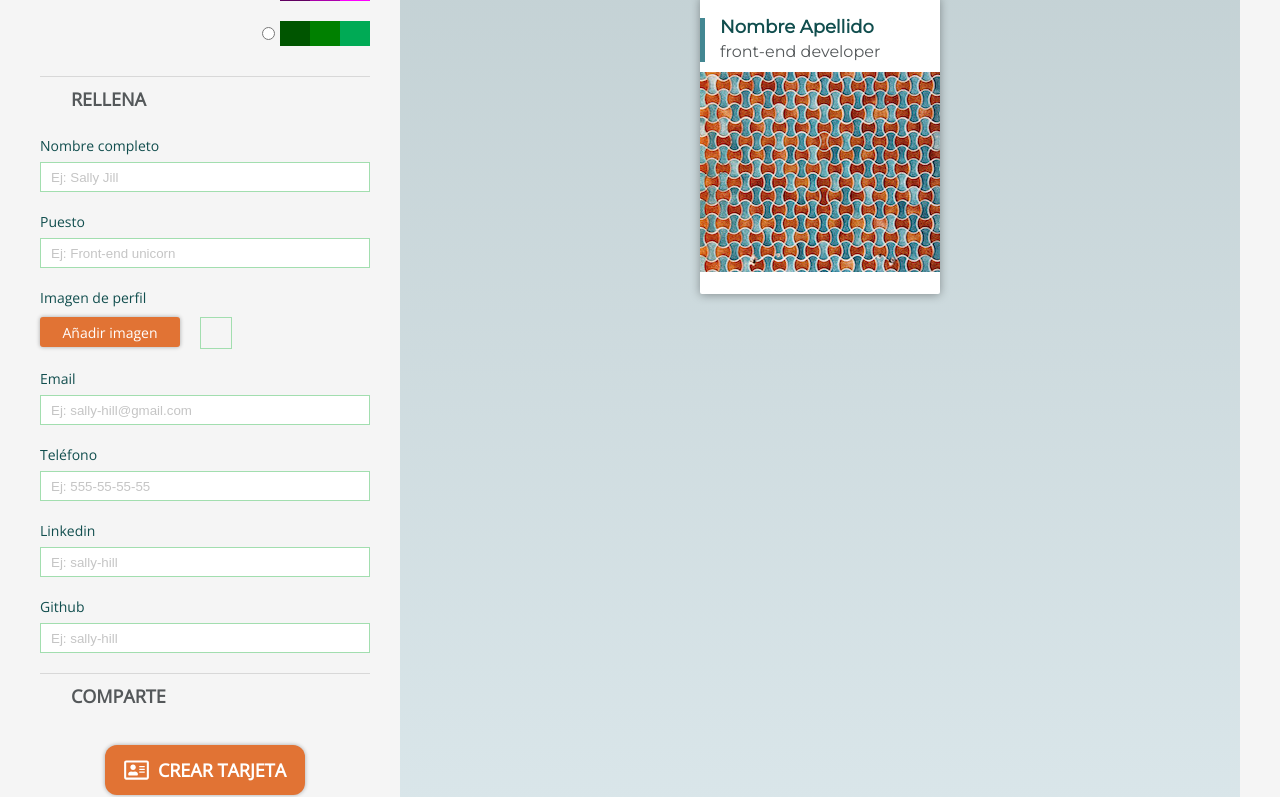
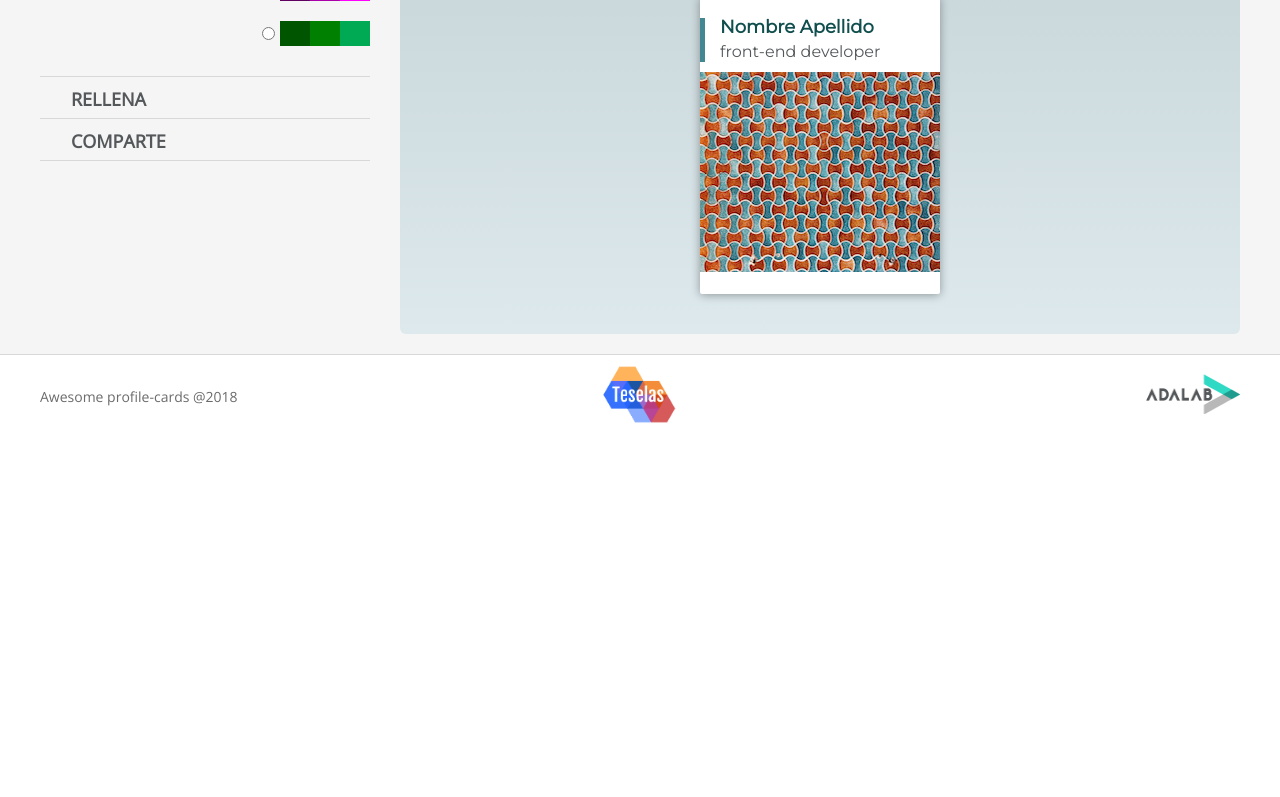
Before and after one commit to Adalab/project-g-m3-splice-girls, a React (Create React App) app: page / in a window 1280 px wide. Shown: the part 369-1166 px from the top of the page. After the commit the page ends 808 px from the top, so only its background shows below. Built offline with nearby package versions, Linux system fonts and the light colour scheme.

Commit message:
collapsables sin funcionar el segundo click

```diff
--- a/src/App.js
+++ b/src/App.js
@@ -20,7 +20,7 @@
             github:'',
         },
         visible : false,
-        selectedCollap: ''
+        selectedCollap: 'design'
         };
 
         this.handleChangeState = this.handleChangeState.bind(this);
--- a/src/components/FormOptDesign.js
+++ b/src/components/FormOptDesign.js
@@ -4,12 +4,12 @@
 
 class FormOptDesing extends React.Component {
     render() {
-        console.log(this.props.selectedCollap ==="design")
+        console.log(this.props.selectedCollap)
         return (
             <fieldset className="design--card">
                 <legend className="hidden">diseña</legend>
                 <h2 className=" design__title design__title2 js__title--form"  id="design"  onClick={this.props.changeCollap}>{this.props.title}</h2>
-                {((this.props.selectedCollap ==="design") && this.props.visible) ||
+                {!((this.props.selectedCollap ==="design") && !this.props.visible) ||
                 <div className="desing__form--container">
                     <div className="design__form ">
                         <h3 className="colors__title">colores</h3>
--- a/src/components/FormOptFill.js
+++ b/src/components/FormOptFill.js
@@ -8,7 +8,7 @@
             <fieldset className="fill--card">
                 <legend className="hidden">rellena</legend>
                 <h2 className="fill__title js__title--form" id="fill" onClick={this.props.changeCollap}>rellena</h2>
-                {(this.props.selectedCollap === 'fill') && !this.props.visible ||
+                {!(this.props.selectedCollap === 'fill') && !this.props.visible ||
                 <div className="fill__form drop-down">
                     <div className="fill__box--name">
                         <label className="fill_name" htmlFor="name">nombre completo</label>
--- a/src/components/FormOptShare.js
+++ b/src/components/FormOptShare.js
@@ -7,7 +7,8 @@
         return (
             <div className="share--card">
                 <div className="share__box">
-                    <h2 className="share__title js__title--form" id="share">comparte</h2>
+                    <h2 className="share__title js__title--form" id="share" onClick={this.props.changeCollap}>comparte</h2>
+                    {!((this.props.selectedCollap === 'share') && !this.props.visible) ||
                         <div className="share__form drop-down">
                             <div className="create__button-container">
                                 <button type="submit" className="create__button">
@@ -21,7 +22,8 @@
                                         <img src={twitterIcon} className="twitter__icon" alt="twitter-icon" />Compartir en twitter</a>
                                 </div>
                             </div>
-                    </div>
+                        </div>}
+
                 </div>
             </div>
         );
--- a/src/components/FormOption.js
+++ b/src/components/FormOption.js
@@ -10,9 +10,10 @@
         return (
             <div className="options__box">
                 <form className="create__card" action="https://us-central1-awesome-cards-cf6f0.cloudfunctions.net/card/" method="POST">
-                    <FormOptDesign title={titulo} handleChangeState={this.props.handleChangeState} cardPalette={this.props.cardPalette} changeCollap={this.props.changeCollap} visible = {this.props.visible}/>
-                    <FormOptFill handleChangeState={this.props.handleChangeState} changeCollap={this.props.changeCollap} visible = {this.props.visible}/>
-                    <FormOptShare changeCollap={this.props.changeCollap} visible = {this.props.visible}/>
+                    <FormOptDesign title={titulo} handleChangeState={this.props.handleChangeState} cardPalette={this.props.cardPalette} changeCollap={this.props.changeCollap} selectedCollap={this.props.selectedCollap}
+                    visible={this.props.visible}/>
+                    <FormOptFill handleChangeState={this.props.handleChangeState} changeCollap={this.props.changeCollap} visible = {this.props.visible} selectedCollap={this.props.selectedCollap}/>
+                    <FormOptShare handleChangeState={this.props.handleChangeState} changeCollap={this.props.changeCollap} visible = {this.props.visible} selectedCollap={this.props.selectedCollap}/>
                 </form>
 
             </div>
```
Lines whose indentation alone changed are shown as unchanged.
